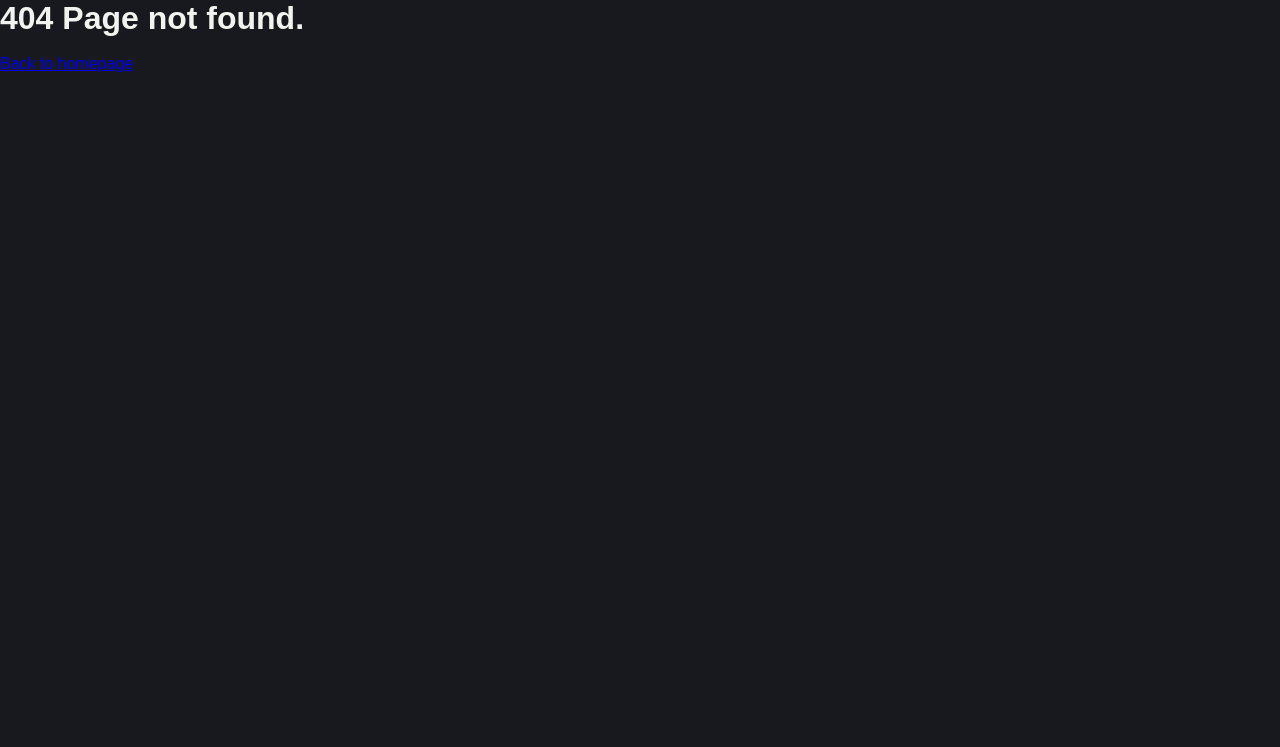
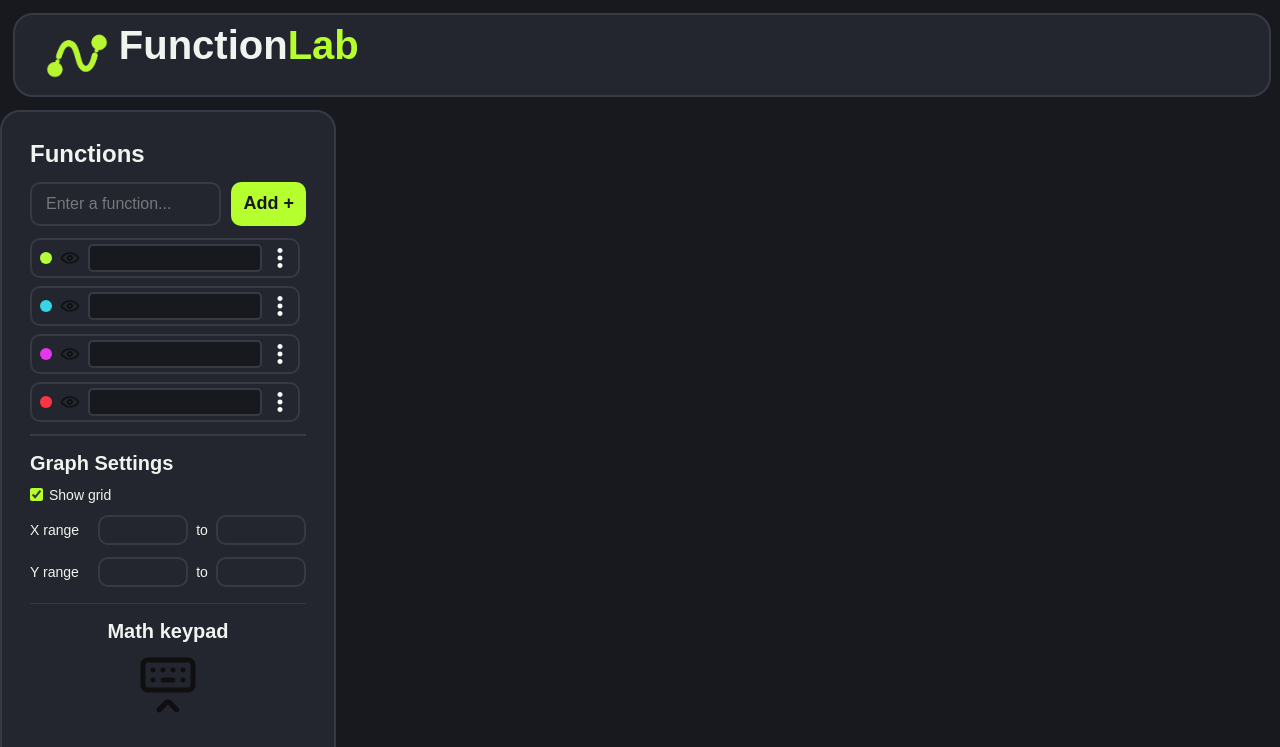
Before and after one commit to savedheart/FunctionLab, a React (Vite) app: page /workpage in a window 1280 px wide. Before the commit this address had no page. Shown: the top 747 px of the page. Built offline with nearby package versions, Linux system fonts and the light colour scheme; a web font is replaced by a local one.

Commit message:
Router fixed

```diff
--- a/src/components/Header/Header.tsx
+++ b/src/components/Header/Header.tsx
@@ -5,7 +5,7 @@ import style from './Header.module.css'
 export default function Header() {
     return (
         <header className={style.headerContainer}>
-            <Link to = '/Homepage'>
+            <Link to='/homepage'>
                 <img className={style.header__logo} src={logo} alt="Logo" />
                 <span className={style.headerTitle}>
                     Function<span className={style.headerHighlight}>Lab</span>
--- a/src/main.tsx
+++ b/src/main.tsx
@@ -4,7 +4,7 @@ import {createBrowserRouter, Navigate, RouterProvider} from 'react-router-dom'
 
 import './styles/global.css'
 import Homepage from './pages/homepage'
-import CalculatorPage from './pages/calculatorPage.tsx'
+import Workpage from './pages/workpage.tsx'
 import Page404 from './pages/Page404'
 
 const router = createBrowserRouter([
@@ -17,8 +17,8 @@ const router = createBrowserRouter([
         element: <Homepage />,
     },
     {
-        path: '/calculator',
-        element: <CalculatorPage />
+        path: '/workpage',
+        element: <Workpage />
     },
     {
         path: '*',
--- a/src/pages/homepage.tsx
+++ b/src/pages/homepage.tsx
@@ -24,7 +24,7 @@ function Homepage(){
                     <h1>Function<span className={style.nameHighlight}>Lab</span></h1>
                     <p className={style.underName}>Plot and analyze functions visually.</p>
                     <p className={style.nameDescription}>A modern graphing calculator for exploring functions, multiple equations and mathematical analysis.</p>
-                    <Link to="workpage" className={style.startBtn}>
+                    <Link to="/workpage" className={style.startBtn}>
                         <span>Start</span>
                         <img src={rightArrow} alt=""/>
                     </Link>
--- a/src/pages/calculatorPage.tsx
+++ b/src/pages/workpage.tsx
@@ -3,11 +3,11 @@ import Functions from '../components/Functions/Functions';
 import Graph from "../components/Graph/Graph.tsx";
 import FunctionAnalysis from "../components/FunctionAnalysis/FunctionAnalysis.tsx";
 import Footer from '../components/Footer/Footer';
-//import style from './calculatorPage.module.css';
+import style from './workpage.module.css';
 
-export default function CalculatorPage() {
+export default function Workpage() {
     return (
-        <>
+        <div className={style.workpage}>
             <Header />
 
             <Functions />
@@ -15,6 +15,6 @@ export default function CalculatorPage() {
             <FunctionAnalysis />
 
             <Footer />
-        </>
+        </div>
     );
 }
```
Also changed, not shown: src/pages/calculatorPage.module.css (deleted), src/pages/workpage.module.css (added).
